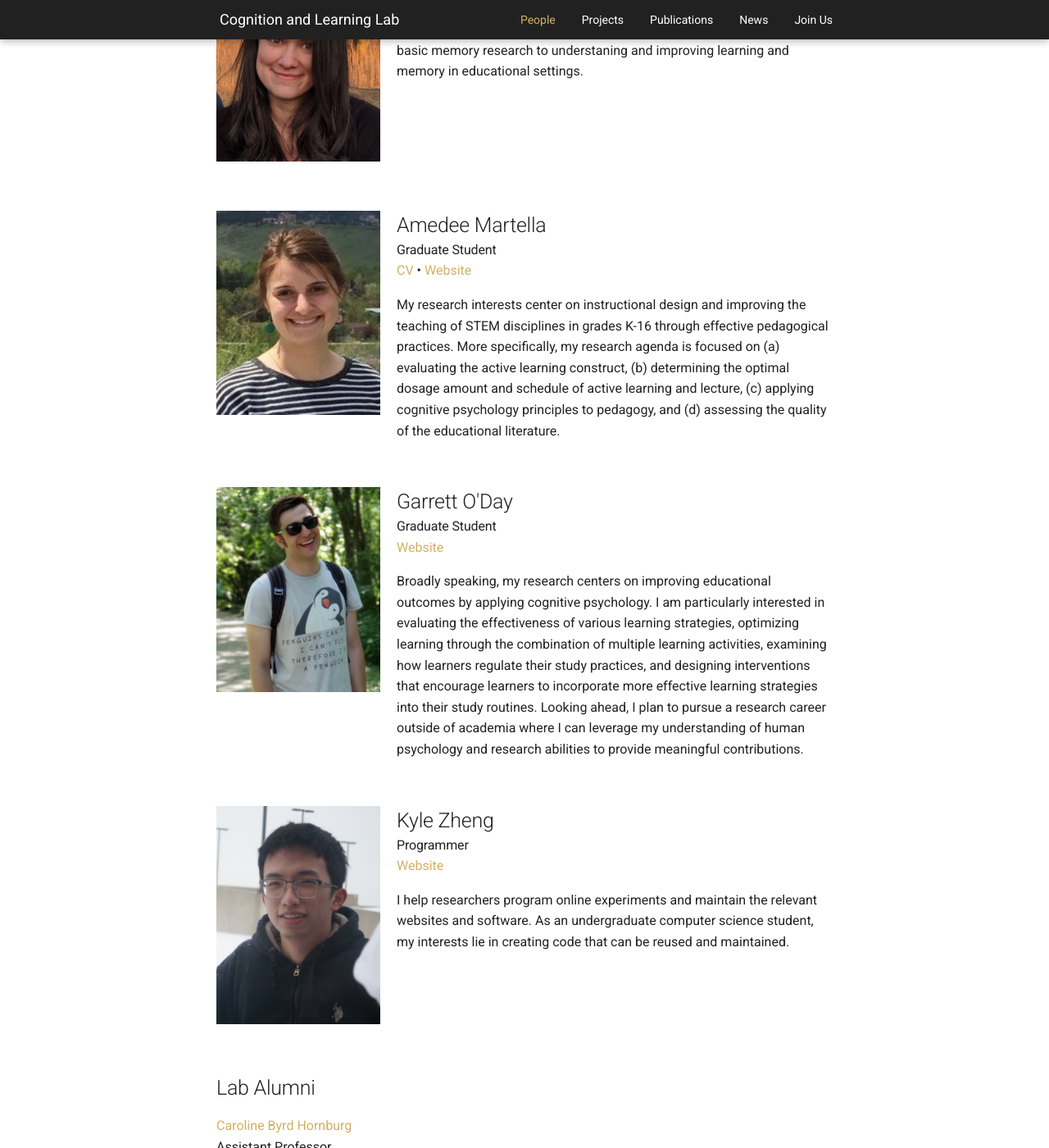
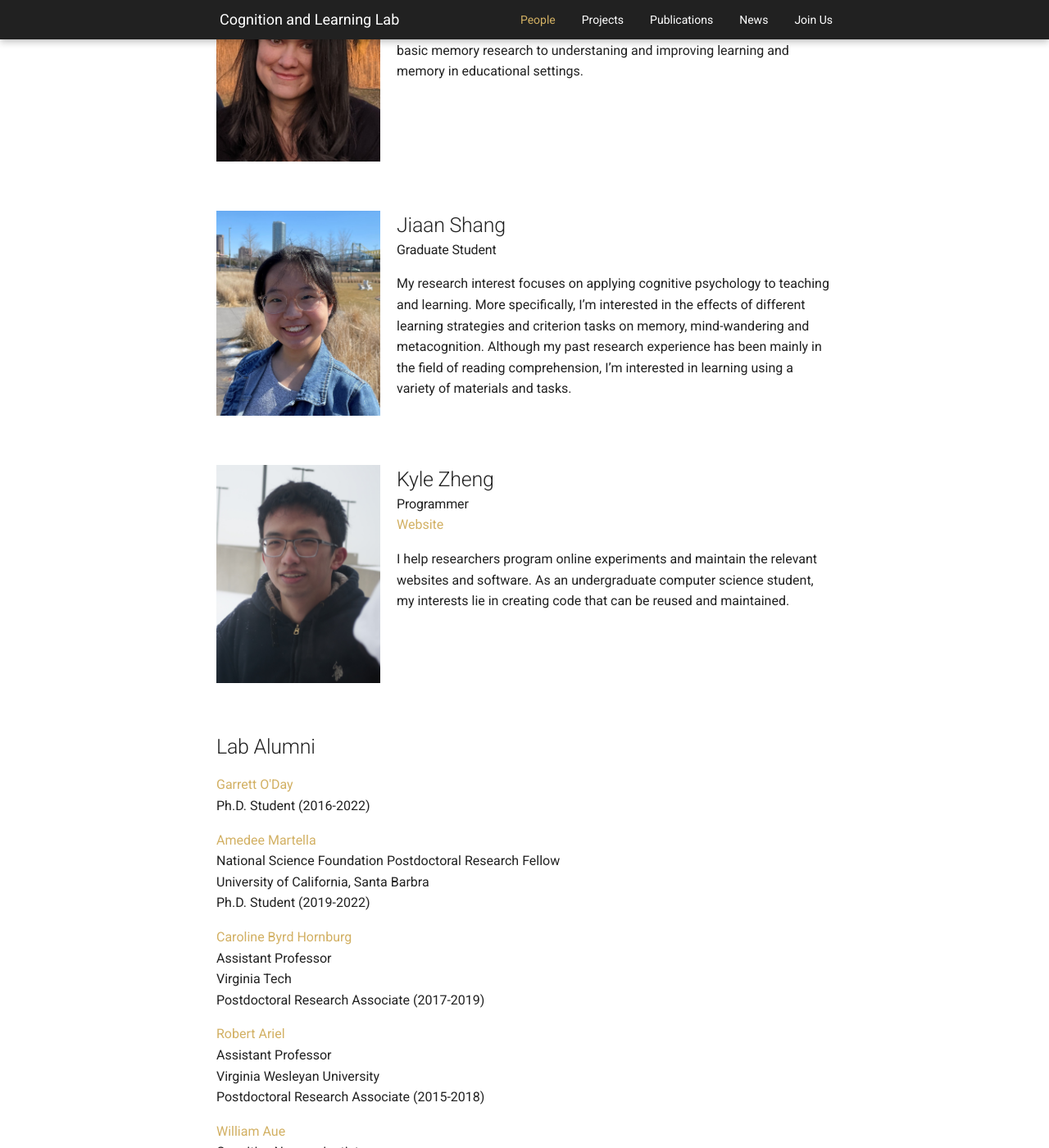
Before and after one commit to shivanya-chandra/pcllab.github.io, an MkDocs documentation site: the page built from docs/people.md, in a window 1280 px wide and 1400 px high, scrolled down 644 px. Shown: the whole window at 82% size. Built offline with MkDocs 1.6.1 and Material for MkDocs 9.7.7, drawn with Linux system fonts in a browser that asks for light colours.

Commit message:
add jiaan

```diff
--- a/docs/people.md
+++ b/docs/people.md
@@ -37,23 +37,11 @@ hide:
 </div>
 
 <div class="people-row">
-    <img src="../img/martella.jpg" class="people-img">
+    <img src="../img/shang.jpeg" class="people-img">
     <div>
-    <h2>Amedee Martella</h2>
+    <h2>Jiaan Shang</h2>
     <h4>Graduate Student</h4>
-    <a href="../downloads/Martella_CV.pdf" rel="noreferrer" target="_blank">CV</a> •
-    <a href="https://amedeemartella.wixsite.com/my-site" rel="noreferrer" target="_blank">Website</a>
-    <p>My research interests center on instructional design and improving the teaching of STEM disciplines in grades K-16 through effective pedagogical practices. More specifically, my research agenda is focused on (a) evaluating the active learning construct, (b) determining the optimal dosage amount and schedule of active learning and lecture, (c) applying cognitive psychology principles to pedagogy, and (d) assessing the quality of the educational literature. </p>
-    </div>
-</div>
-
-<div class="people-row">
-    <img src="../img/oday.jpg" class="people-img">
-    <div>
-    <h2>Garrett O'Day</h2>
-    <h4>Graduate Student</h4>
-    <a href="https://garrettoday.info/" rel="noreferrer" target="_blank">Website</a>
-    <p>Broadly speaking, my research centers on improving educational outcomes by applying cognitive psychology. I am particularly interested in evaluating the effectiveness of various learning strategies, optimizing learning through the combination of multiple learning activities, examining how learners regulate their study practices, and designing interventions that encourage learners to incorporate more effective learning strategies into their study routines. Looking ahead, I plan to pursue a research career outside of academia where I can leverage my understanding of human psychology and research abilities to provide meaningful contributions.</p>
+    <p>My research interest focuses on applying cognitive psychology to teaching and learning. More specifically, I’m interested in the effects of different learning strategies and criterion tasks on memory, mind-wandering and metacognition. Although my past research experience has been mainly in the field of reading comprehension, I’m interested in learning using a variety of materials and tasks. </p>
     </div>
 </div>
 
@@ -69,6 +57,14 @@ hide:
 
 
 ## Lab Alumni
+
+[Garrett O'Day](https://www.linkedin.com/in/garrett-oday/){target="_blank" rel="noreferrer"}<br>
+Ph.D. Student (2016-2022)<br>
+
+[Amedee Martella](https://amedeemartella.wixsite.com/my-site){target="_blank" rel="noreferrer"}<br>
+National Science Foundation Postdoctoral Research Fellow<br>
+University of California, Santa Barbra<br>
+Ph.D. Student (2019-2022)<br>
 
 [Caroline Byrd Hornburg](https://sites.google.com/view/caroline-byrd-hornburg){target="_blank" rel="noreferrer"}<br>
 Assistant Professor<br>
```
Also changed, not shown: docs/img/shang.jpeg (added).
